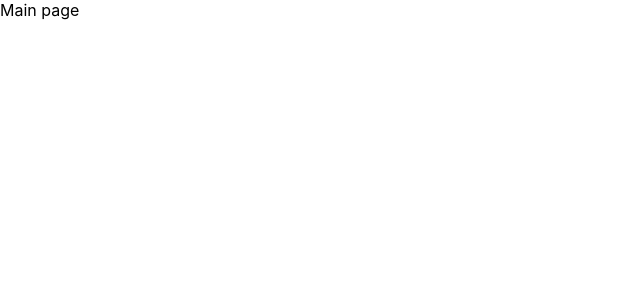
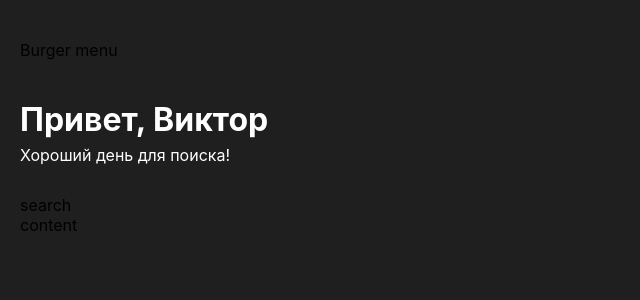
Before and after one commit to moiskillnadne/contentpedia_prod, a React (Create React App) app: page / in a window 1280 px wide. Shown: the top 300 px of the page, without its empty margins (0-640 px from the left). Built offline with nearby package versions, Linux system fonts and the light colour scheme.

Commit message:
feature: burger & notification & welcome block skeleton

```diff
--- /dev/null
+++ b/src/components/burger/index.tsx
@@ -0,0 +1,7 @@
+import React from 'react'
+
+const BurgerButtonsMenu = (): JSX.Element => {
+  return <div>Burger menu</div>
+}
+
+export default BurgerButtonsMenu
--- /dev/null
+++ b/src/components/title/index.tsx
@@ -0,0 +1,18 @@
+import './style.less'
+import React, { FC } from 'react'
+
+type TitleProps = {
+  title: string
+  description: string
+}
+
+const Title: FC<TitleProps> = ({ title, description }): JSX.Element => {
+  return (
+    <div className="title-container">
+      <h1>{title}</h1>
+      <p>{description}</p>
+    </div>
+  )
+}
+
+export default Title
--- /dev/null
+++ b/src/components/title/style.less
@@ -0,0 +1,13 @@
+.title-container {
+  padding: 20px 0px 20px 0px;
+
+  h1 {
+    color: white;
+    margin: 0px 0px 6px 0px;
+  }
+
+  p {
+    color: white;
+    margin: 0px 0px 10px 0px;
+  }
+}
--- a/src/index/App.css
+++ b/src/index/App.css
@@ -1,38 +1,5 @@
 .App {
-  text-align: center;
+    background-color: #1F1F1F;
+    width: 100%;
+    height: 100vh;
 }
-
-.App-logo {
-  height: 40vmin;
-  pointer-events: none;
-}
-
-@media (prefers-reduced-motion: no-preference) {
-  .App-logo {
-    animation: App-logo-spin infinite 20s linear;
-  }
-}
-
-.App-header {
-  background-color: #282c34;
-  min-height: 100vh;
-  display: flex;
-  flex-direction: column;
-  align-items: center;
-  justify-content: center;
-  font-size: calc(10px + 2vmin);
-  color: white;
-}
-
-.App-link {
-  color: #61dafb;
-}
-
-@keyframes App-logo-spin {
-  from {
-    transform: rotate(0deg);
-  }
-  to {
-    transform: rotate(360deg);
-  }
-}
--- a/src/index/App.tsx
+++ b/src/index/App.tsx
@@ -24,6 +24,7 @@ function App(): JSX.Element {
 function Navigation(): JSX.Element {
   const location = useLocation()
   return (
+    <div className="App">
       <Switch location={location}>
         <Route exact path="/" component={MainPage} />
 
@@ -35,6 +36,7 @@ function Navigation(): JSX.Element {
         <Route path="/release" component={ReleasePage} />
         <Route path="/support" component={SupportPage} />
       </Switch>
+    </div>
   )
 }
 
--- a/src/pages/main/index.tsx
+++ b/src/pages/main/index.tsx
@@ -1,8 +1,19 @@
 import './style.less'
 import React from 'react'
 
+// Templates and components
+import BurgerAndNotification from '@/templates/burgerAndNotification'
+import Title from '@/components/title'
+
 const MainPage = (): JSX.Element => {
-  return <div>Main page</div>
+  return (
+    <div className="container container-paddings">
+      <BurgerAndNotification />
+      <Title title="Привет, Виктор" description="Хороший день для поиска!" />
+      <div>search</div>
+      <div>content</div>
+    </div>
+  )
 }
 
 export default MainPage
--- a/src/pages/main/style.less
+++ b/src/pages/main/style.less
@@ -0,0 +1,3 @@
+.container-paddings {
+  padding: 0px 20px 0px 20px;
+}
--- /dev/null
+++ b/src/templates/burgerAndNotification/index.tsx
@@ -0,0 +1,15 @@
+import './style.less'
+import React from 'react'
+
+// Components
+import Burger from '@/components/burger'
+
+const BurgerAndNotification = (): JSX.Element => {
+  return (
+    <div className="blockAndNotificationWrapper">
+      <Burger />
+    </div>
+  )
+}
+
+export default BurgerAndNotification
--- /dev/null
+++ b/src/templates/burgerAndNotification/style.less
@@ -0,0 +1,3 @@
+.blockAndNotificationWrapper {
+  padding: 40px 0px 20px 0px;
+}
```
Also changed, not shown: src/components/burger/stlye.less (added). Lines whose indentation alone changed are shown as unchanged.
